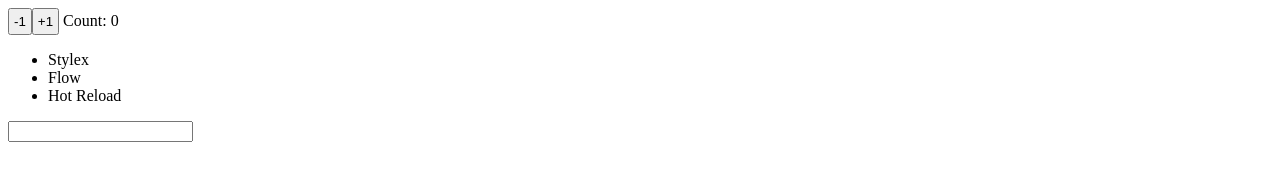
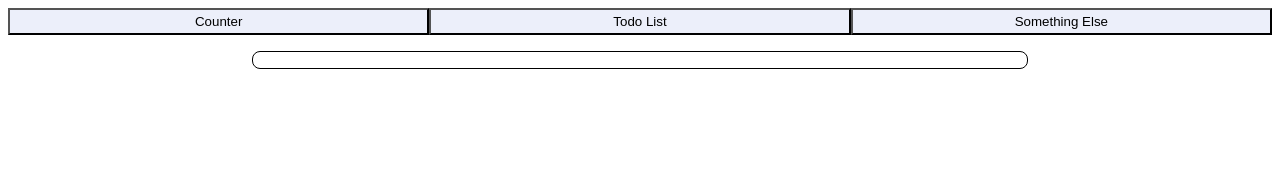
Before and after one commit to JStack424/jstack424.github.io, a React app: page / in a window 1280 px wide. Built offline with nearby package versions, Linux system fonts and the light colour scheme.

Commit message:
Made some components

```diff
--- a/src/App.css
+++ b/src/App.css
@@ -1,5 +1,22 @@
 /** @format */
 
-button {
+.JDSToolbar {
+  display: flex;
+  font-weight: bold;
+  width: 100%;
+}
+
+.JDSToolbarButton {
+  background-color: rgb(236, 239, 250);
   padding: 4px;
+  flex: 1;
+  font-size: 'large';
 }
+
+.JDSToolbarButton:focus {
+  outline: none;
+}
+
+.JDSToolbarButton.selected {
+  background-color: rgb(178, 181, 190);
+}
--- a/src/App.react.js
+++ b/src/App.react.js
@@ -1,67 +1,26 @@
-// @flow
+// @flow strict
 
 'use strict';
 
 import React, { Component, useState } from 'react';
-import useInterval from './useInterval';
+import useInterval from './utils/useInterval';
+
+import JDSCounter from './JDScomponents/JDSCounter.react';
+import JDSTodoList from './JDScomponents/JDSTodoList.react';
+import JDSToolbar from './JDSComponents/JDSToolbar.react';
+
 import './App.css';
 
-const TODOS: Array<string> = ['Stylex', 'Flow', 'Hot Reload'];
-
-function ToDoList() {
-  const [todos, setTodos] = useState(TODOS);
-  const [isActive, setIsActive] = useState(false);
+function App() {
   return (
-    <div>
-      <ul>
-        {todos.map((item, idx) => (
-          <li key={idx}>{item}</li>
-        ))}
-      </ul>
-      <div>
-        <input
-          type="text"
-          id="inputBox"
-          onKeyUp={(e) => {
-            if (e.keyCode === 13) {
-              const inputBox = ((document.getElementById(
-                'inputBox'
-              ): any): HTMLInputElement);
-              if (!inputBox.value) {
-                return;
-              }
-              setTodos([...todos, inputBox.value]);
-              inputBox.value = '';
-            }
-          }}
-        />
-      </div>
-    </div>
+    <JDSToolbar
+      items={[
+        { label: 'Counter', contents: <JDSCounter /> },
+        { label: 'Todo List', contents: <JDSTodoList /> },
+        { label: 'Something Else', contents: null },
+      ]}
+    />
   );
 }
 
-function Counter() {
-  const [count, setCount] = useState(0);
-  return (
-    <div>
-      <button onClick={setCount.bind(null, count - 1)}>-1</button>
-      <button onClick={setCount.bind(null, count + 1)}>+1</button>
-      <span> Count: {count} </span>
-    </div>
-  );
-}
-
-class App extends Component<{}, { count: number }> {
-  state = { count: 0 };
-
-  render() {
-    return (
-      <>
-        <Counter />
-        <ToDoList />
-      </>
-    );
-  }
-}
-
 export default App;
--- /dev/null
+++ b/src/JDSComponents/JDSCounter.react.js
@@ -0,0 +1,20 @@
+// @flow strict
+
+import React, { useState } from 'react';
+
+('use strict');
+
+function JDSCounter() {
+  const [count, setCount] = useState(0);
+  return (
+    <div>
+      <button class="JDSToolbarButton" onClick={setCount.bind(null, count - 1)}>
+        -1
+      </button>
+      <button onClick={setCount.bind(null, count + 1)}>+1</button>
+      <span> Count: {count} </span>
+    </div>
+  );
+}
+
+export default JDSCounter;
--- /dev/null
+++ b/src/JDSComponents/JDSTextInput.react.js
@@ -0,0 +1,47 @@
+// @flow strict
+
+'use strict';
+
+import React, { useState } from 'react';
+
+function JDSTextInput(props: {
+  showButton?: boolean,
+  onSubmit: (string) => void,
+}) {
+  const [val, setVal] = useState('');
+
+  return (
+    <>
+      <input
+        type="text"
+        id="inputBox"
+        onChange={(e: SyntheticEvent<HTMLInputElement>) => {
+          setVal(e.currentTarget.value);
+        }}
+        onKeyUp={(e: KeyboardEvent) => {
+          if (e.keyCode === 13) {
+            if (val) {
+              props.onSubmit(val);
+              setVal('');
+            }
+          }
+        }}
+        value={val}
+      />
+      {props.showButton && (
+        <button
+          onClick={() => {
+            if (val) {
+              props.onSubmit(val);
+              setVal('');
+            }
+          }}
+        >
+          Submit
+        </button>
+      )}
+    </>
+  );
+}
+
+export default JDSTextInput;
--- /dev/null
+++ b/src/JDSComponents/JDSTodoList.react.js
@@ -0,0 +1,25 @@
+// @flow strict
+
+import React, { useState } from 'react';
+
+import JDSTextInput from './JDSTextInput.react';
+
+('use strict');
+
+const TODOS: Array<string> = ['Stylex', 'Flow', 'Hot Reload'];
+
+function TodoList() {
+  const [todos, setTodos] = useState(TODOS);
+  return (
+    <div>
+      <ul>
+        {todos.map((item, idx) => (
+          <li key={idx}>{item}</li>
+        ))}
+      </ul>
+      <JDSTextInput onSubmit={(val) => setTodos([...todos, val])} />
+    </div>
+  );
+}
+
+export default TodoList;
--- /dev/null
+++ b/src/JDSComponents/JDSToolbar.react.js
@@ -0,0 +1,67 @@
+// @flow strict
+
+'use strict';
+
+import React, { useState } from 'react';
+
+type JDSToolbarItemConfig = {
+  contents: React$Node,
+  label: string,
+};
+
+function JDSToolbarItem(props: {
+  isSelected: boolean,
+  label: string,
+  onClick: (string) => void,
+}) {
+  if (props.isSelected) {
+    console.log(props.label);
+  }
+  return (
+    <button
+      className={`JDSToolbarButton ${props.isSelected ? 'selected' : ''}`}
+      onClick={props.onClick.bind(null, props.label)}
+    >
+      {props.label}
+    </button>
+  );
+}
+
+function JDSToolbar(props: { items: Array<JDSToolbarItemConfig> }) {
+  const [currentTab, setCurrentTab] = useState('');
+  let pageContents = null;
+  return (
+    <>
+      <div className="JDSToolbar">
+        {props.items.map(({ contents, label }) => {
+          const isSelected = currentTab === label;
+          if (isSelected) {
+            pageContents = contents;
+          }
+          return (
+            <JDSToolbarItem
+              key={label}
+              isSelected={isSelected}
+              label={label}
+              onClick={setCurrentTab.bind(null, label)}
+            />
+          );
+        })}
+      </div>
+      <div
+        style={{
+          border: '1px solid black',
+          borderRadius: '8px',
+          margin: 'auto',
+          marginTop: '16px',
+          padding: '8px',
+          width: '60%',
+        }}
+      >
+        {pageContents}
+      </div>
+    </>
+  );
+}
+
+export default JDSToolbar;
--- a/src/useInterval.js
+++ b/src/utils/useInterval.js
@@ -1,4 +1,5 @@
-// @flow
+// @flow strict
+
 'use strict';
 
 import React, { useState, useEffect, useRef } from 'react';
```
Also changed, not shown: dist/bundle.js.
